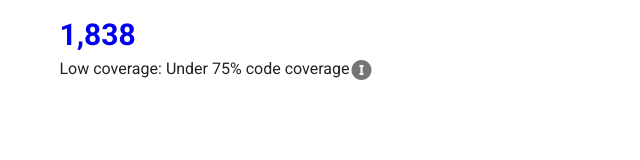
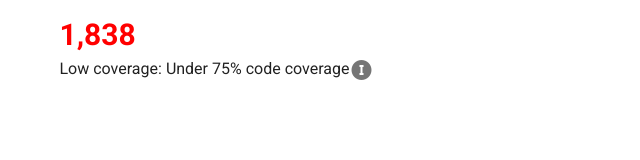
Before and after one commit to Swati11129/textvalue, a Vue app: page / in a window 1280 px wide. Shown: the top 160 px of the page, without its empty margins (0-640 px from the left). Built offline with nearby package versions, Linux system fonts and the light colour scheme.

Commit message:
changed cursor and color style

```diff
--- a/src/App.vue
+++ b/src/App.vue
@@ -1,6 +1,6 @@
 <template>
   <v-app>
-    <TextValue v-bind:propsTextValueData="textValueData" v-on:valueClicked="emitEvent($event)" />
+    <TextValue :propsData="Data" @valueClicked="emitEvent($event)" />
   </v-app>
 </template>
 
@@ -13,10 +13,10 @@ export default {
   },
    data() {
     return {
-      textValueData: {
+      Data: {
         value: '1,838',
         text: 'Low coverage: Under 75% code coverage',
-        color: '',
+        color: 'red',
         clickable:true,
         tooltip:true,
       }
--- a/src/components/TextValue.vue
+++ b/src/components/TextValue.vue
@@ -1,17 +1,21 @@
 <template>
   <v-container>
     <div
-      style="font-size: 30px; font-weight: 700; cursor: pointer"
-      :style="colorValueProps"
-      @click="valueClickable"
+      :style="{
+        'font-size' : '30px',
+        'font-weight': '700',
+        cursor: propsData.clickable ? 'pointer' : 'default',
+        color: propsData.color || (propsData.clickable ? '#0000EE' : ''),
+      }"
+      @click="valueClick"
     >
-      {{ propsTextValueData.value }}
+    {{ propsData.value }}
     </div>
     <div class="d-flex">
-      <div style="font-size: 16px">{{ propsTextValueData.text }}</div>
-        <div v-if="propsTextValueData.tooltip">
-          <v-icon >mdi-alpha-i-circle</v-icon>
-        </div>
+      <div style="font-size: 16px">{{ propsData.text }}</div>
+      <div v-if="propsData.tooltip">
+        <v-icon>mdi-alpha-i-circle</v-icon>
+      </div>
     </div>
   </v-container>
 </template>
@@ -20,27 +24,16 @@
 export default {
   name: "TextValue",
   props: {
-    propsTextValueData: {
+    propsData: {
       type: Object,
     },
   },
-  computed: {
-    colorValueProps() {
-      const valueColor = {
-        color: this.propsTextValueData.color,
-      };
-      if (!this.propsTextValueData.color && this.propsTextValueData.clickable) {
-        valueColor.color = "#0000EE";
+  methods: {
+    valueClick() {
+      if (this.propsData.clickable) {
+        this.$emit("valueClicked", this.propsData.value);
       }
-      return valueColor;
     },
-  },
-  methods: {
-    valueClickable(){
-      if(this.propsTextValueData.clickable){
-        this.$emit('valueClicked',this.propsTextValueData.value)
-      }
-    }
   },
 };
 </script>
```
